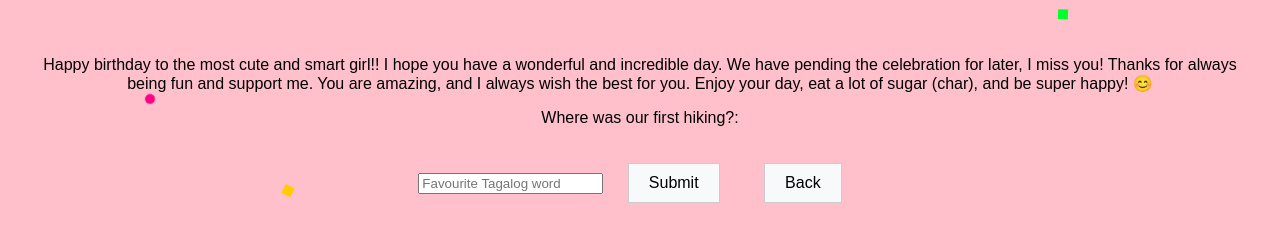
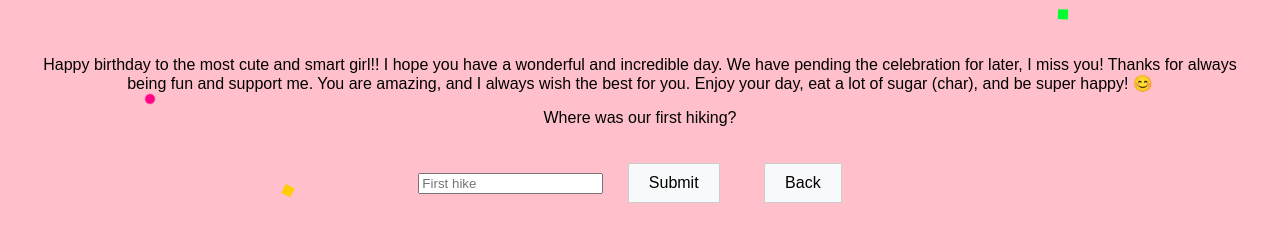
Before and after one commit to alejoricoe/reb, a plain HTML site: page index.html in a window 1280 px wide. Both pictures are taken after a click on the button "Click Here". Shown: the top 244 px of the page. Drawn offline with Linux system fonts and the light colour scheme.

Commit message:
Update index.html

```diff
--- a/index.html
+++ b/index.html
@@ -79,8 +79,8 @@
     <!-- Second Page -->
     <div id="secondPage" class="page">
         <p>Happy birthday to the most cute and smart girl!! I hope you have a wonderful and incredible day. We have pending the celebration for later, I miss you! Thanks for always being fun and support me. You are amazing, and I always wish the best for you. Enjoy your day, eat a lot of sugar (char), and be super happy! 😊</p>
-        <p>Where was our first hiking?:</p>
-        <input type="text" id="secretInput" placeholder="Favourite Tagalog word">
+        <p>Where was our first hiking?</p>
+        <input type="text" id="secretInput" placeholder="First hike">
         <button onclick="checkSecret()">Submit</button>
         <p id="hiddenMessage" style="display: none; color: green;">🎉 Congratulations! You got a dinner gift card (I did not put it here for security haha). Ping me the word "kaarawan" :) 🎉</p>
         <button onclick="showPage('firstPage')">Back</button>
```
